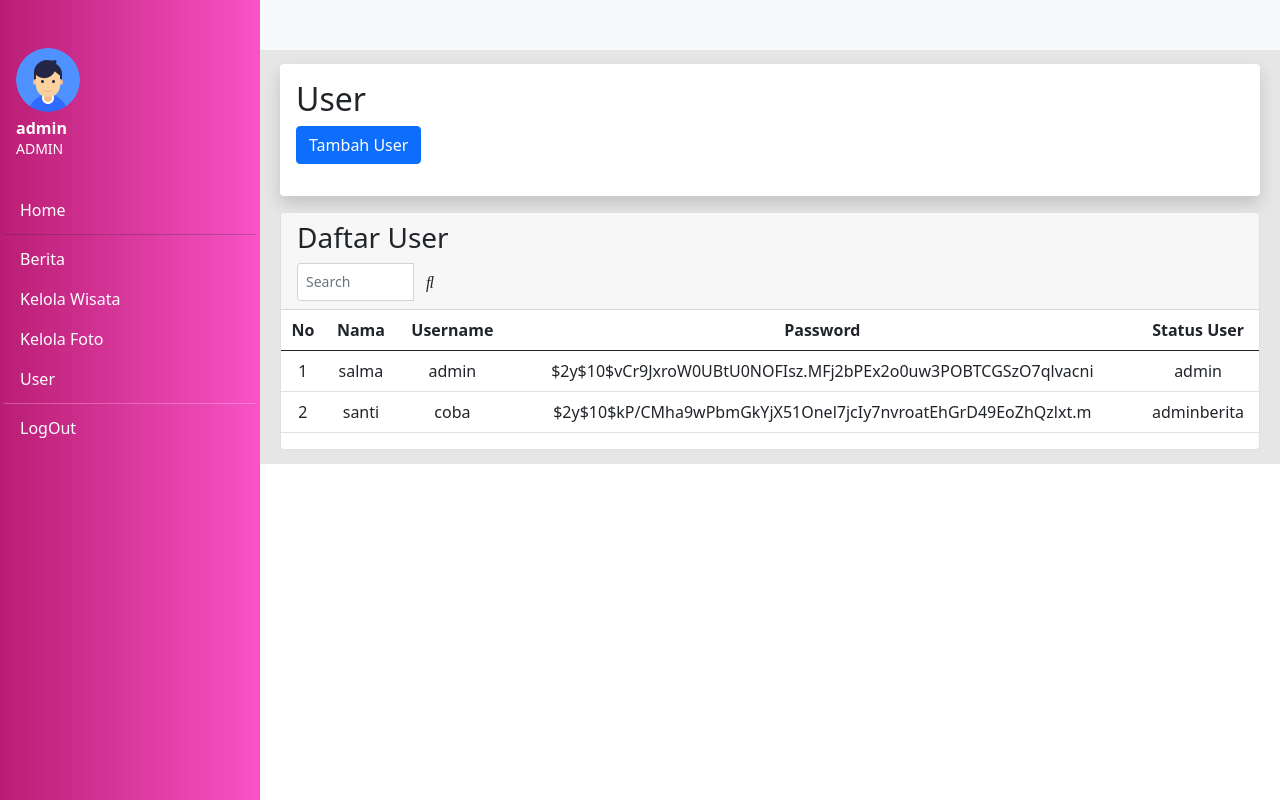
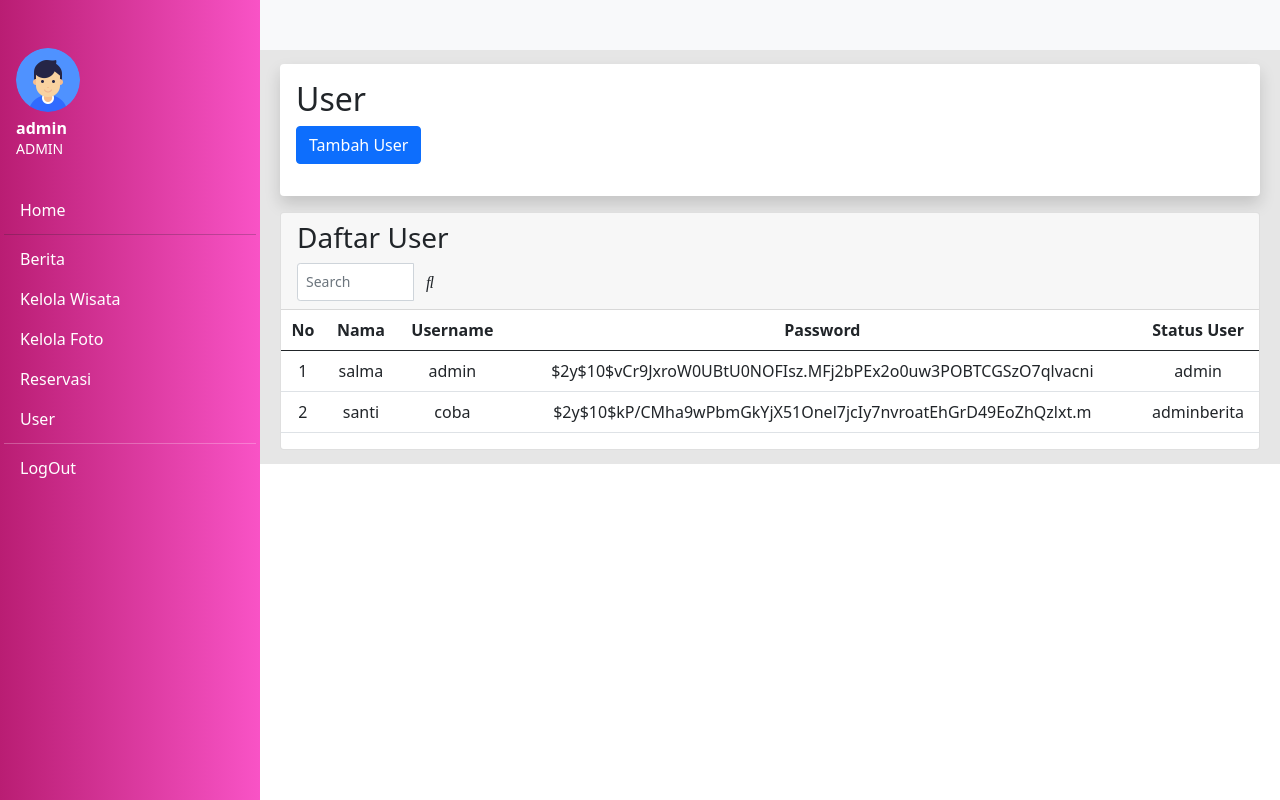
Before and after one commit to deasalsabilla/bukit-kunci, a PHP site: page /admin/menu/user/index.php in a window 1280 px wide. Run offline with PHP 8.4, Linux system fonts and the light colour scheme; a user stored in the database is signed in; data comes from the database, SQL or seed files in the repository; data that the repository does not hold is empty.

Commit message:
menambahkan menu reservasi pada semua sidebar

```diff
--- a/admin/menu/berita/index.php
+++ b/admin/menu/berita/index.php
@@ -129,9 +129,9 @@ session_start();
                                 <i class="" aria-hidden="true"></i>Kelola Foto
                             </a>
 
-                            <!-- <a class="nav-link px-3" href="../../menu/laporan/index.php">
-                        <i class="" aria-hidden="true"></i>Laporan
-                    </a> -->
+                            <a class="nav-link px-3" href="../../menu/reservasi/index.php">
+                                <i class="" aria-hidden="true"></i>Reservasi
+                            </a>
 
                             <a class="nav-link px-3" href="../../menu/user/index.php">
                                 <i class="" aria-hidden="true"></i>User
--- a/admin/menu/kelolafoto/index.php
+++ b/admin/menu/kelolafoto/index.php
@@ -130,9 +130,9 @@ session_start();
                             <i class="" aria-hidden="true"></i>Kelola Foto
                         </a>
 
-                        <!-- <a class="nav-link px-3" href="../../menu/laporan/index.php">
-                        <i class="" aria-hidden="true"></i>Laporan
-                    </a> -->
+                        <a class="nav-link px-3" href="../../menu/reservasi/index.php">
+                            <i class="" aria-hidden="true"></i>Reservasi
+                        </a>
 
                         <a class="nav-link px-3" href="../../menu/user/index.php">
                             <i class="" aria-hidden="true"></i>User
--- a/admin/menu/user/index.php
+++ b/admin/menu/user/index.php
@@ -139,9 +139,9 @@ session_start();
                             <i class="" aria-hidden="true"></i>Kelola Foto
                         </a>
 
-                        <!-- <a class="nav-link px-3" href="../../menu/laporan/index.php">
-                        <i class="" aria-hidden="true"></i>Laporan
-                    </a> -->
+                        <a class="nav-link px-3" href="../../menu/reservasi/index.php">
+                            <i class="" aria-hidden="true"></i>Reservasi
+                        </a>
 
                         <a class="nav-link px-3" href="../../menu/user/index.php">
                             <i class="" aria-hidden="true"></i>User
```
Also changed, not shown: admin/menu/kelolawisata/index.php (+3 -4 lines).
